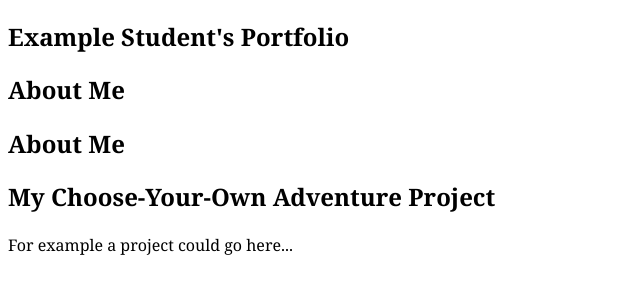
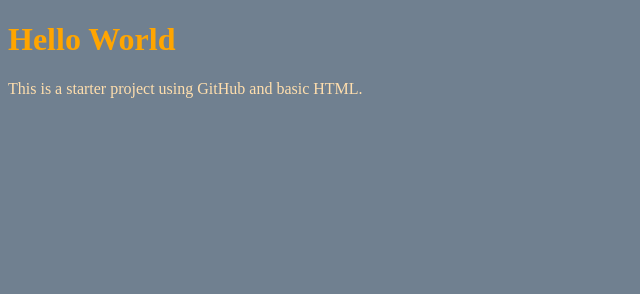
Before and after one commit to thinkle-iacs/sandbox-example, a website: page public/index.html in a window 1280 px wide. Shown: the whole page, without its empty margins (0-640 px from the left). Drawn offline with Linux system fonts and the light colour scheme.

Commit message:
Updating starter sandbox

```diff
--- a/public/index.html
+++ b/public/index.html
@@ -1,26 +1,11 @@
 <!DOCTYPE html>
 <html>
   <head>
-    <title>Example Student's Portfolio</title>
-    <link rel="stylesheet" href="./style.css" />
+    <title>Sandbox</title>
+    <link rel="stylesheet" type="text/css" href="styles.css" />
   </head>
   <body>
-    <main>
-      <section class="hero">
-        <h1>Example Student's Portfolio</h1>
-      </section>
-
-      <section class="info" id="about-me">
-        <h2>About Me</h2>
-        <div class="about-me">
-          <h2>About Me</h2>
-        </div>
-      </section>
-      <section class="sample-work" id="cyoa">
-        <h2>My Choose-Your-Own Adventure Project</h2>
-        <p>For example a project could go here...</p>
-      </section>
-    </main>
+    <h1>Hello World</h1>
+    <p>This is a starter project using GitHub and basic HTML.</p>
   </body>
-  <script src="main.js"></script>
 </html>
--- a/public/main.js
+++ /dev/null
@@ -1,2 +0,0 @@
-// Write JavaScript here.
-console.log('main.js loaded successfully!')
--- a/public/style.css
+++ /dev/null
@@ -1,5 +0,0 @@
-body {
-  /* Change to something you like, but please do customize the font! */
-  font-family: Cambria, Cochin, Georgia, Times, "Times New Roman", serif;
-  line-height: 1.4;
-}
--- /dev/null
+++ b/public/styles.css
@@ -0,0 +1,9 @@
+body {
+  padding: 0;
+  background-color: slategray;
+  color: navajowhite;
+}
+
+h1 {
+  color: orange;
+}
```
Also changed, not shown: README.md, screenshots/github-file-editor.png (added), screenshots/play-github.png (added), screenshots/ports-github.png (added), screenshots/terminal-github.png (added).
